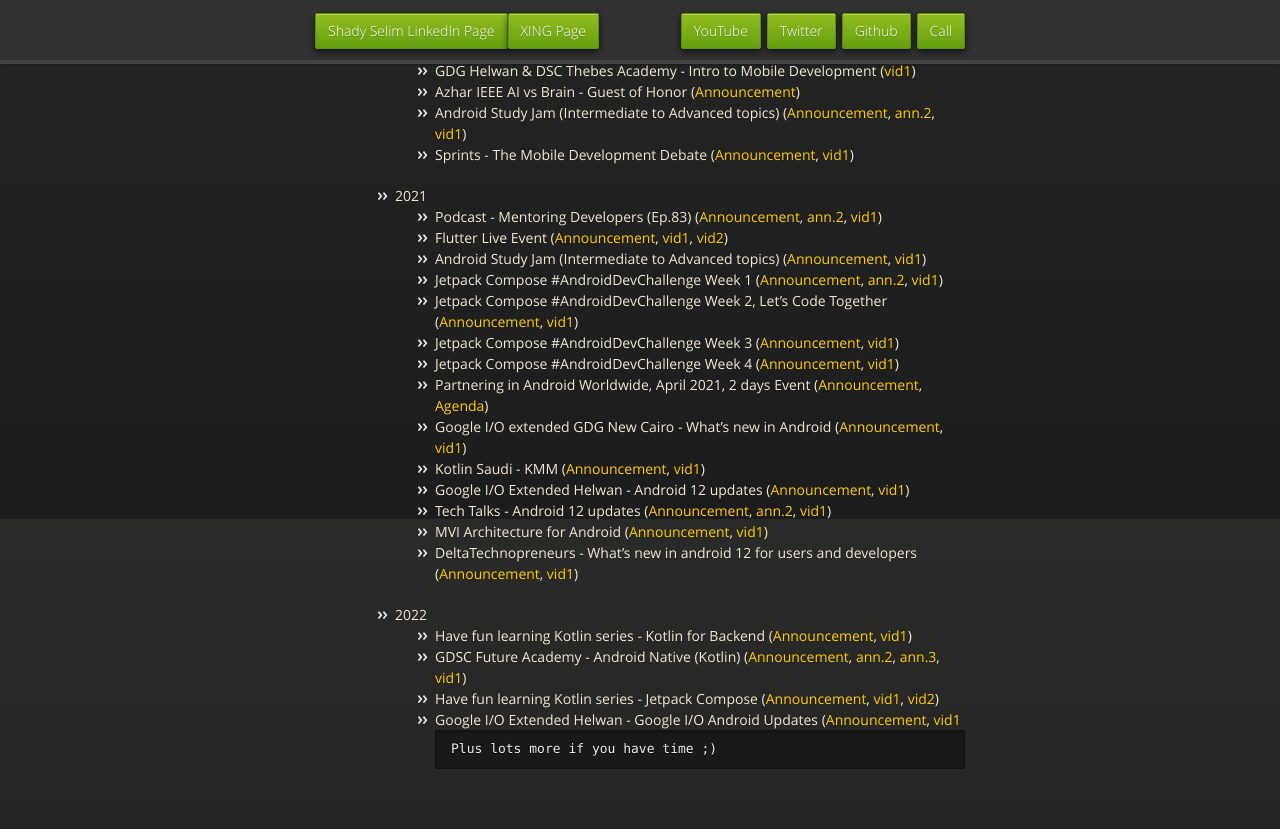
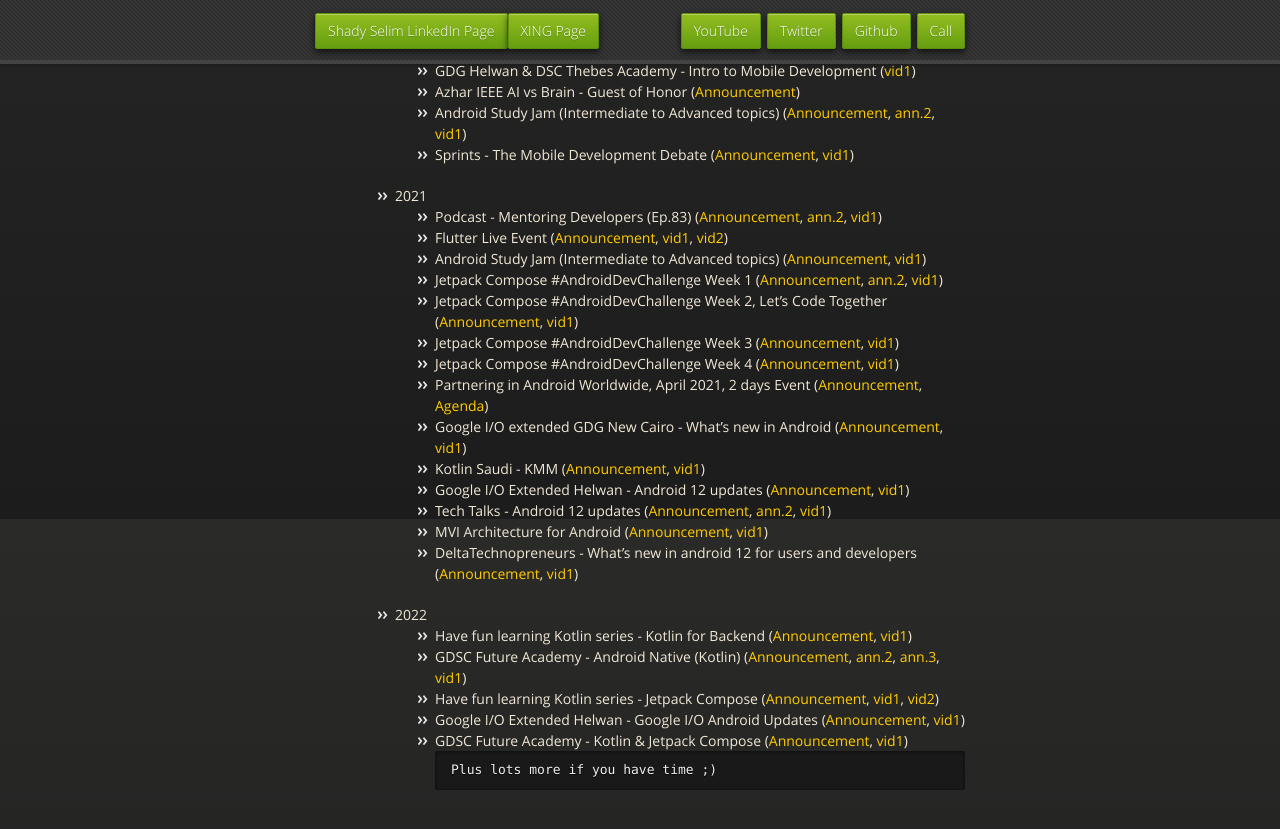
Before and after one commit to Shady-Selim/shady-selim.github.io, a Jekyll site: the page built from index.md, in a window 1280 px wide and 900 px high, scrolled down 6681 px. Shown: the top 829 px of the window. Built offline with Jekyll 4.4.1, drawn with Linux system fonts in a browser that asks for light colours; our own code applies the rules of GitHub Pages for plain Markdown files.

Commit message:
Update index.md

````diff
--- a/index.md
+++ b/index.md
@@ -270,7 +270,8 @@
     - Have fun learning Kotlin series - Kotlin for Backend ([Announcement](https://gdg.community.dev/events/details/google-gdg-helwan-presents-have-fun-learning-kotlin-series-session-1/), [vid1](https://www.youtube.com/watch?v=GqqlabM6yB4))
     - GDSC Future Academy - Android Native (Kotlin) ([Announcement](https://www.linkedin.com/posts/gdsc-future-academy-5a8141205_solution-dsc-code-activity-6898281975870828544-eTmB), [ann.2](https://gdsc.community.dev/events/details/developer-student-clubs-future-academy-presents-android-native-kotlin-solution-challenge/), [ann.3](https://web.facebook.com/GDSCFutureAcademy/posts/pfbid0CQiN6mXZRsd8EMiDN2e9P1ZjX4vVbvuAM3qfzQkABqgC8pNhm6PhWhYxcpdRvxC1l), [vid1](https://web.facebook.com/GDSCFutureAcademy/videos/6994276413977998/))
     - Have fun learning Kotlin series - Jetpack Compose ([Announcement](https://gdg.community.dev/events/details/google-gdg-helwan-presents-have-fun-learning-kotlin-series-session-2/), [vid1](https://www.youtube.com/watch?v=ONwNoTRh_xY), [vid2](https://web.facebook.com/Helwan.GDG/videos/953509382025987/))
-    - Google I/O Extended Helwan - Google I/O Android Updates  ([Announcement](https://gdg.community.dev/events/details/google-gdg-helwan-presents-io-extended-2022-gdg-helwan/), [vid1](https://youtu.be/BOTPqYjCAic)
+    - Google I/O Extended Helwan - Google I/O Android Updates ([Announcement](https://gdg.community.dev/events/details/google-gdg-helwan-presents-io-extended-2022-gdg-helwan/), [vid1](https://youtu.be/BOTPqYjCAic))
+    - GDSC Future Academy - Kotlin & Jetpack Compose ([Announcement](https://web.facebook.com/102503894902461/posts/616596090159903/?_rdc=1&_rdr), [vid1](https://youtu.be/NoweCifyqDI))
 ```
 Plus lots more if you have time ;)
 ```
````
